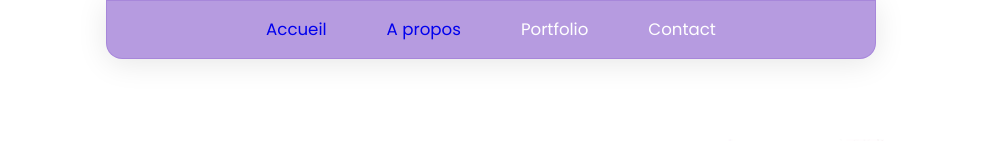
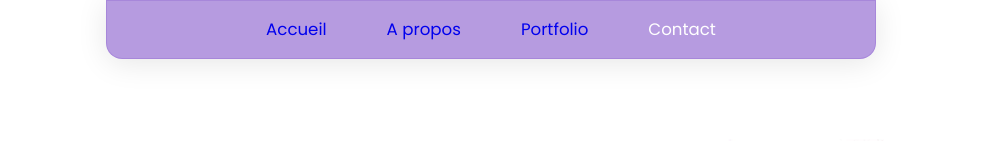
Before and after one commit to SophieMalka/portfolio_V2, a React (Create React App) app in the folder frontend/: page / in a window 1280 px wide. Shown: the top 141 px of the page, without its empty margins (149-1131 px from the left). Built offline with nearby package versions, Linux system fonts and the light colour scheme.

Commit message:
link projects

```diff
--- a/frontend/src/components/nav/nav.jsx
+++ b/frontend/src/components/nav/nav.jsx
@@ -6,7 +6,7 @@ function Nav() {
             <ul className='nav-list'>
                 <li className='nav-item'><a href='/'>Accueil</a></li>
                 <li className='nav-item'><a href='/about'>A propos</a></li>
-                <li className='nav-item'>Portfolio</li>
+                <li className='nav-item'><a href='/projects'>Portfolio</a></li>
                 <li className='nav-item'>Contact</li>
             </ul>
         </nav>
```
